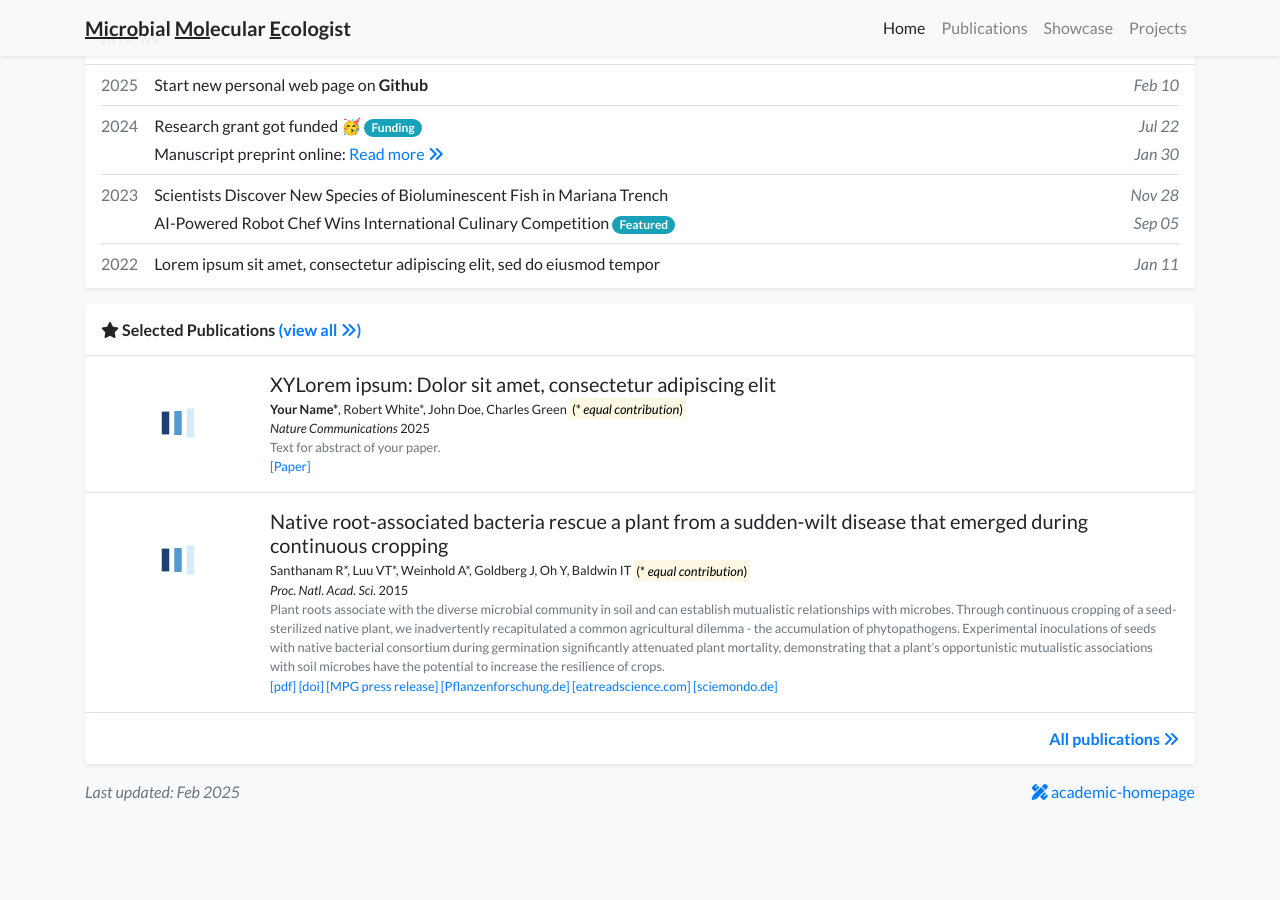
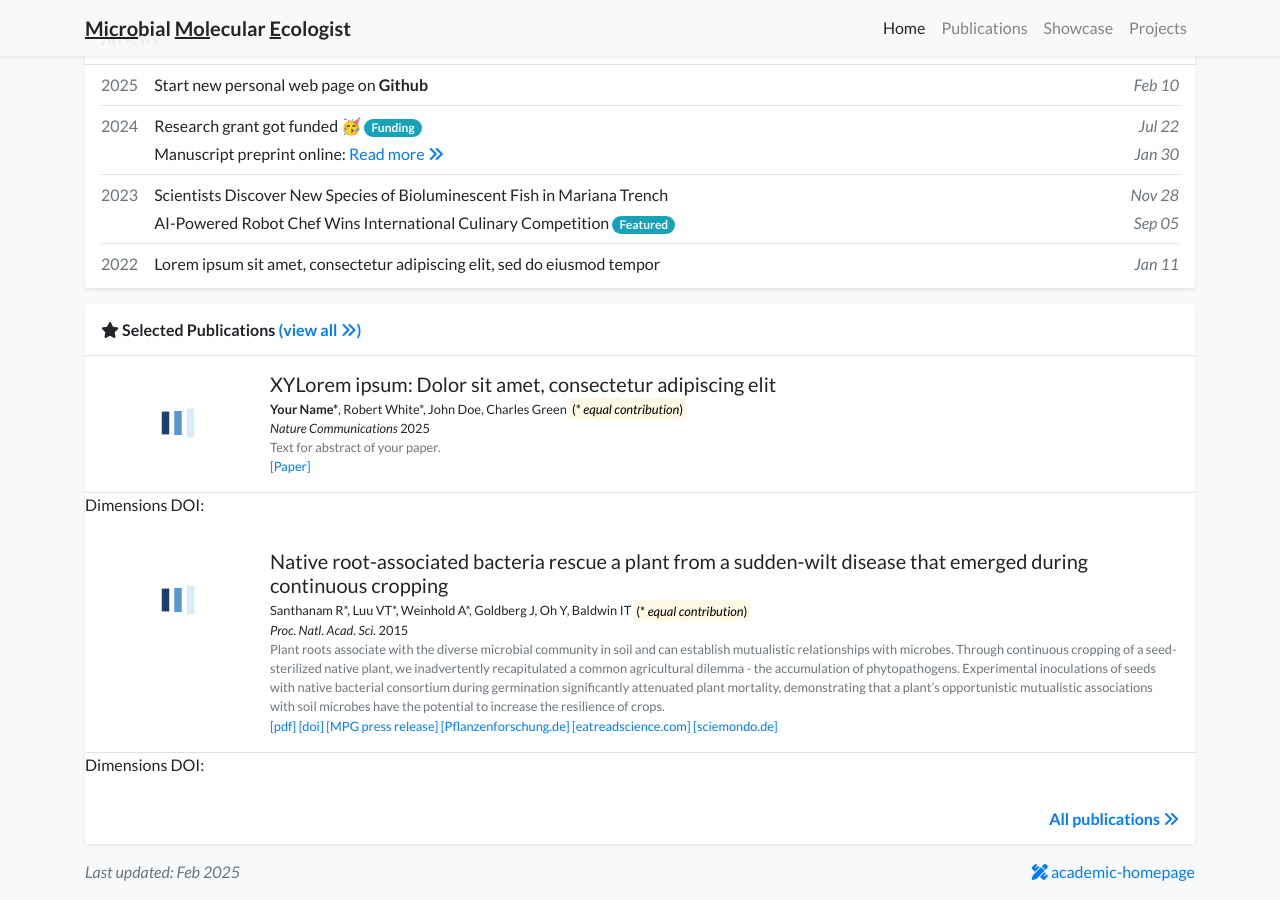
Before and after one commit to micromole/micromole.github.io, a Jekyll site: the page built from index.html, in a window 1280 px wide and 900 px high, scrolled down 903 px. Built offline with Jekyll 4.4.1, drawn with Linux system fonts in a browser that asks for light colours; nearby versions of some CDN libraries; comment, search, counter and statistics services are not loaded; a style sheet for code colours, icons or effects is not loaded; before the commit the page ends 1723 px from its top, so only the background shows below that.

Commit message:
Update publication_item.html

```diff
--- a/_includes/widgets/publication_item.html
+++ b/_includes/widgets/publication_item.html
@@ -32,7 +32,7 @@
         </div>
     </div>
 </div>
-
+<p>Dimensions DOI: {{ item.dimensions }}</p>
 <div class="row no-gutters d-md-none {% unless include.hide_bottom_border %}border-bottom{% endunless %} border-gray {% if include.first %}rounded-top{% endif %} {% if include.last %}rounded-bottom{% endif %} {% if item.cover %}lazy{% endif %}" data-src="{{ item.cover | relative_url }}">
     <div class="w-100" style="background-color: rgba(255,255,255,0.9);">
         <div class="d-flex align-items-start flex-column py-3 px-4">
```
